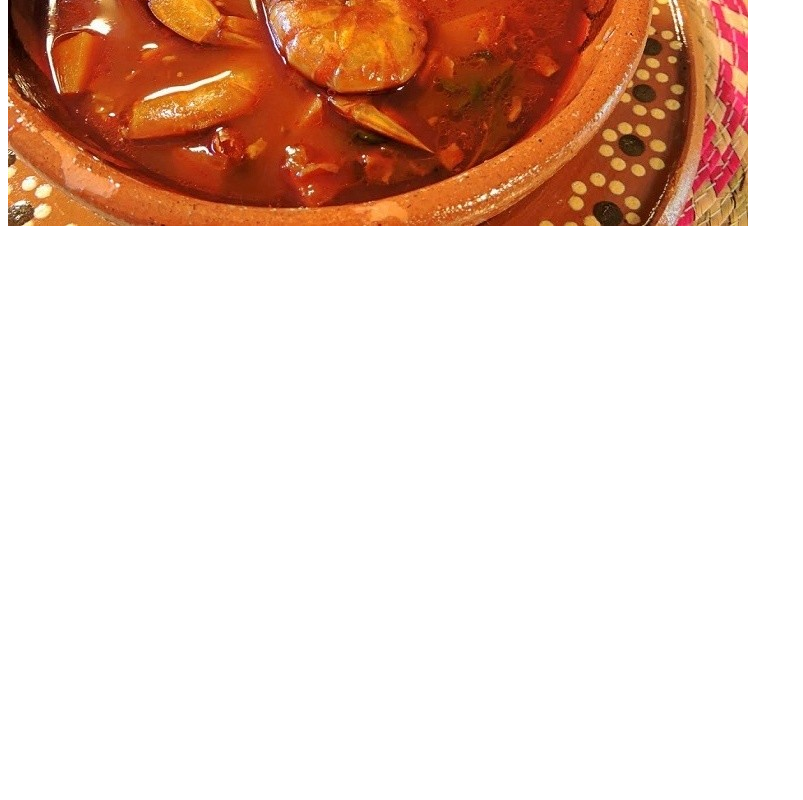
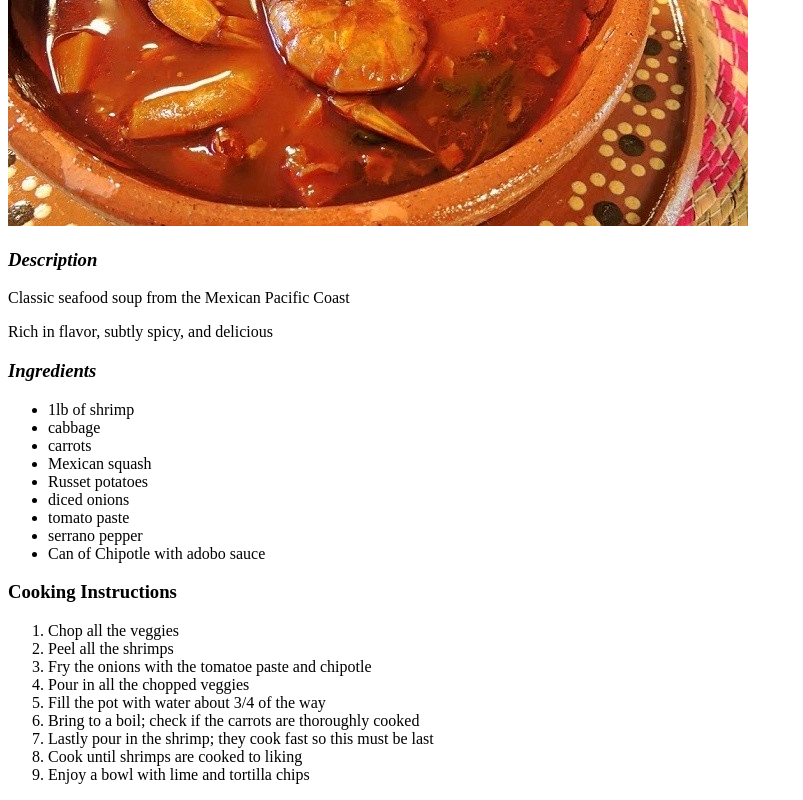
Before and after one commit to CollanJF/Odin-Recipes, a plain HTML site: page Recipes/ShrimpSoup.html in a window 1280 px wide. Shown: the part 304-1104 px from the top of the page, without its empty margins (0-803 px from the left). Before the commit the page ends 800 px from the top, so only its background shows below. Drawn offline with Linux system fonts and the light colour scheme.

Commit message:
Complete Shrimp Soup page

```diff
--- a/Recipes/ShrimpSoup.html
+++ b/Recipes/ShrimpSoup.html
@@ -6,7 +6,34 @@
 </Head>
 
 <Body>
-    <h1>Shrimp Soup</h1>
+    <h1>Mexican Shrimp Soup</h1>
     <img src="../Images/ShrimpSoup.jpg" alt="Sopa de Camarones">
+    <h3><em>Description</em></h3>
+    <p>Classic seafood soup from the Mexican Pacific Coast</p>
+    <p>Rich in flavor, subtly spicy, and delicious</p>
+    <h3><em>Ingredients</em></h3>
+    <ul>
+        <li>1lb of shrimp</li>
+        <li>cabbage</li>
+        <li>carrots</li>
+        <li>Mexican squash</li>
+        <li>Russet potatoes</li>
+        <li>diced onions</li>
+        <li>tomato paste</li>
+        <li>serrano pepper</li>
+        <li>Can of Chipotle with adobo sauce</li>
+    </ul>
+    <h3>Cooking Instructions</h3>
+    <ol>
+        <li>Chop all the veggies</li>
+        <li>Peel all the shrimps</li>
+        <li>Fry the onions with the tomatoe paste and chipotle</li>
+        <li>Pour in all the chopped veggies</li>
+        <li>Fill the pot with water about 3/4 of the way</li>
+        <li>Bring to a boil; check if the carrots are thoroughly cooked</li>
+        <li>Lastly pour in the shrimp; they cook fast so this must be last</li>
+        <li>Cook until shrimps are cooked to liking</li>
+        <li>Enjoy a bowl with lime and tortilla chips</li>
+    </ol>
 </Body>
 </html>
```
